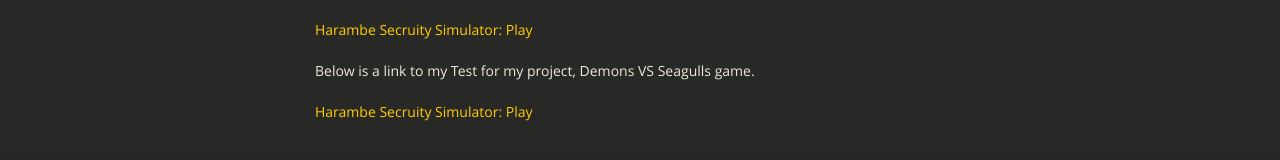
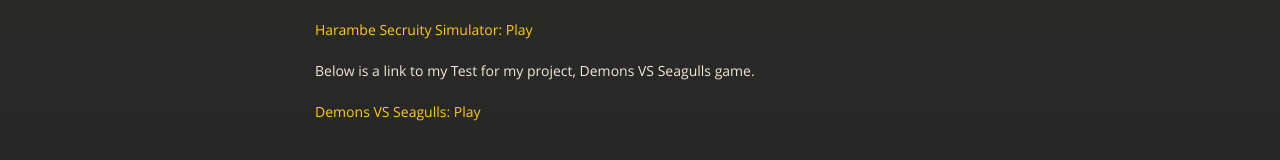
Before and after one commit to Saladsnek/MyWebsite, a Jekyll site: the page built from index.md, in a window 1280 px wide and 1164 px high. Shown: the part 932-1092 px from the top of the window. Built offline with Jekyll 4.4.1, drawn with Linux system fonts in a browser that asks for light colours; nearby versions of some CDN libraries; our own code applies the rules of GitHub Pages for plain Markdown files; the repository's description, which GitHub fills in, is left out.

Commit message:
quick change

```diff
--- a/index.md
+++ b/index.md
@@ -26,4 +26,4 @@
 
 Below is a link to my Test for my project, Demons VS Seagulls game.
 
-<a href="DVSWebGLBuild/index.html">Harambe Secruity Simulator: Play</a>
+<a href="DVSWebGLBuild/index.html">Demons VS Seagulls: Play</a>
```
